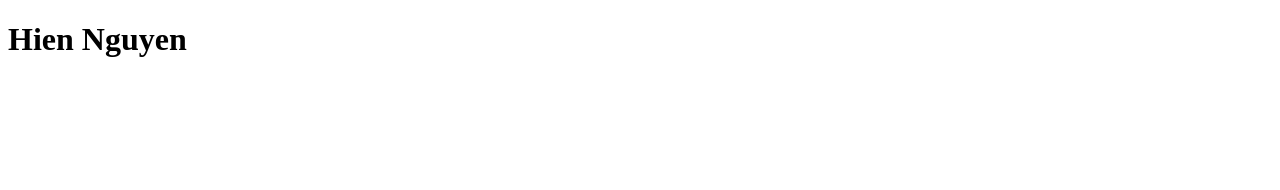
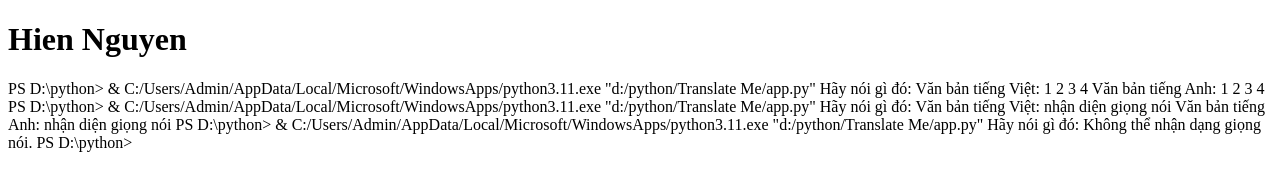
Before and after one commit to hiennv22/hiennv2.github.io, a plain HTML site: page index.html in a window 1280 px wide. Drawn offline with Linux system fonts and the light colour scheme.

Commit message:
thêm nội dung

```diff
--- a/index.html
+++ b/index.html
@@ -7,5 +7,17 @@
 </head>
 <body>
     <h1>Hien Nguyen</h1>
+    <p>PS D:\python> & C:/Users/Admin/AppData/Local/Microsoft/WindowsApps/python3.11.exe "d:/python/Translate Me/app.py"
+        Hãy nói gì đó:
+        Văn bản tiếng Việt: 1 2 3 4
+        Văn bản tiếng Anh: 1 2 3 4
+        PS D:\python> & C:/Users/Admin/AppData/Local/Microsoft/WindowsApps/python3.11.exe "d:/python/Translate Me/app.py"
+        Hãy nói gì đó:
+        Văn bản tiếng Việt: nhận diện giọng nói
+        Văn bản tiếng Anh: nhận diện giọng nói
+        PS D:\python> & C:/Users/Admin/AppData/Local/Microsoft/WindowsApps/python3.11.exe "d:/python/Translate Me/app.py"
+        Hãy nói gì đó:
+        Không thể nhận dạng giọng nói.
+        PS D:\python> </p>
 </body>
 </html>
```
